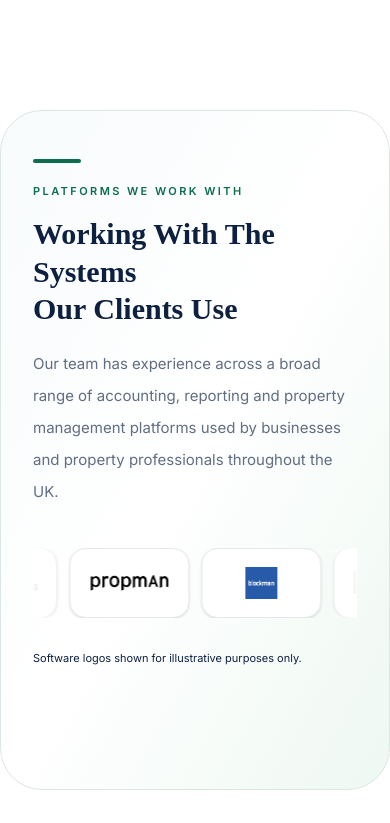
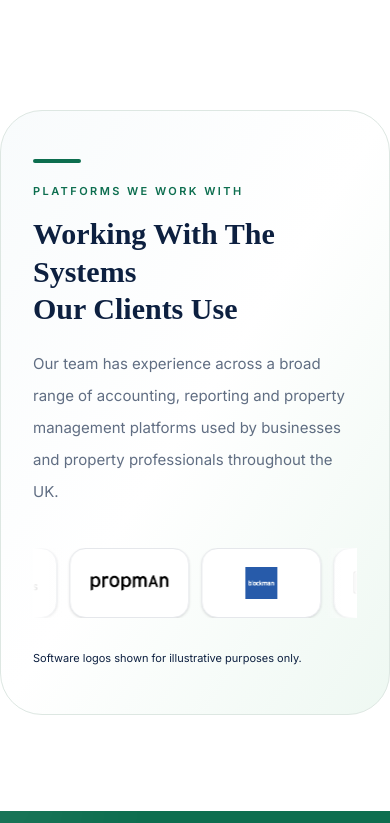
Before and after one commit to UnsaShafiq02/LpsLiving, a React (Vite) app in the folder LPS-Living-Stone-main/: page / in a window 390 px wide. Shown: the part 2581-3404 px from the top of the page. Built offline with nearby package versions, Linux system fonts and the light colour scheme.

Commit message:
30th May

```diff
--- a/LPS-Living-Stone-main/src/layout/Layout.jsx
+++ b/LPS-Living-Stone-main/src/layout/Layout.jsx
@@ -732,7 +732,7 @@ const Layout = ({ children }) => {
 
       py-12 lg:py-16
 
-      min-h-[680px]
+       lg:min-h-[600px]
     "
   >
 
@@ -1097,8 +1097,7 @@ const Layout = ({ children }) => {
       >
         Software logos shown for illustrative purposes only.
       </p>
-
-    </div>
+       </div>
 
     {/* IMAGE */}
 
```
